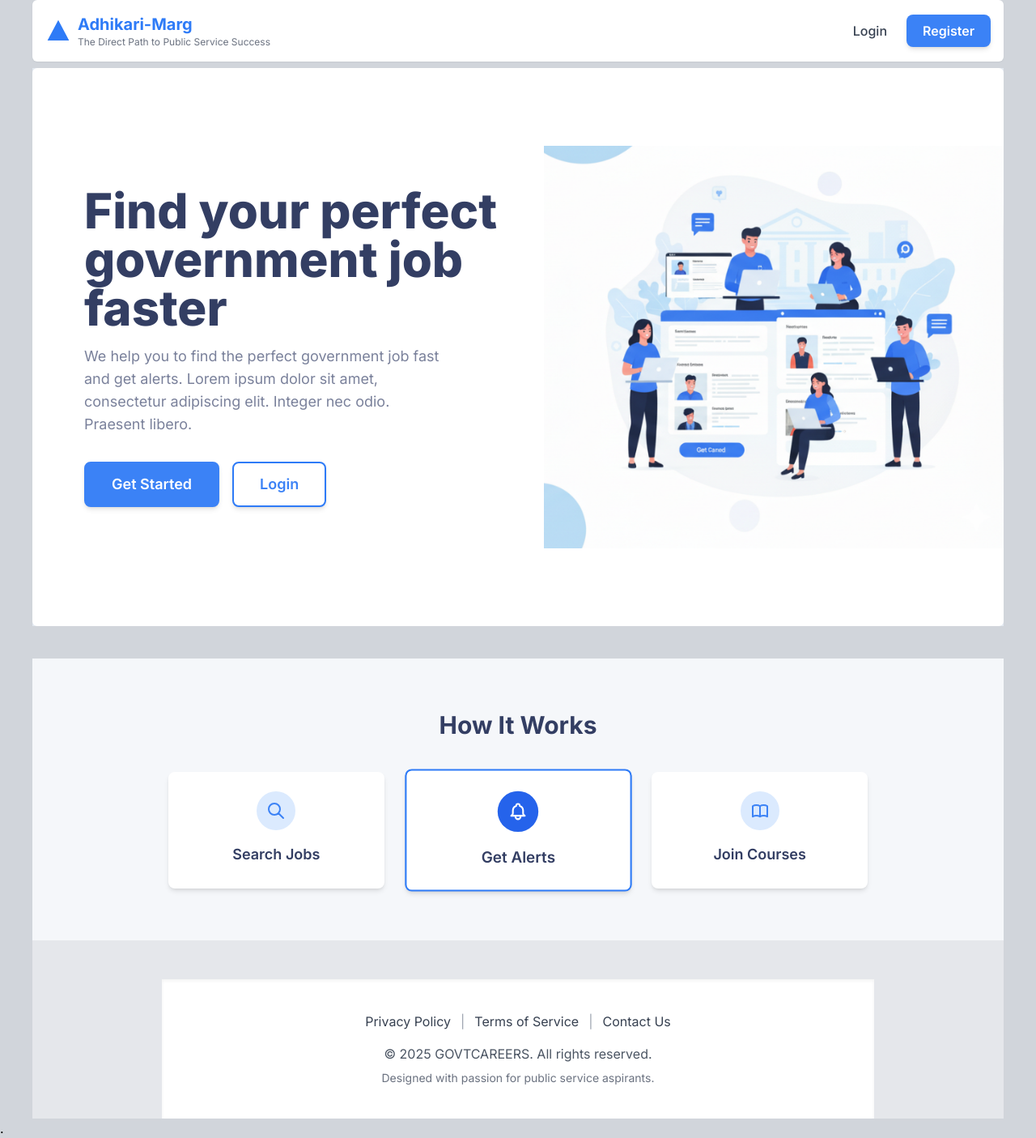
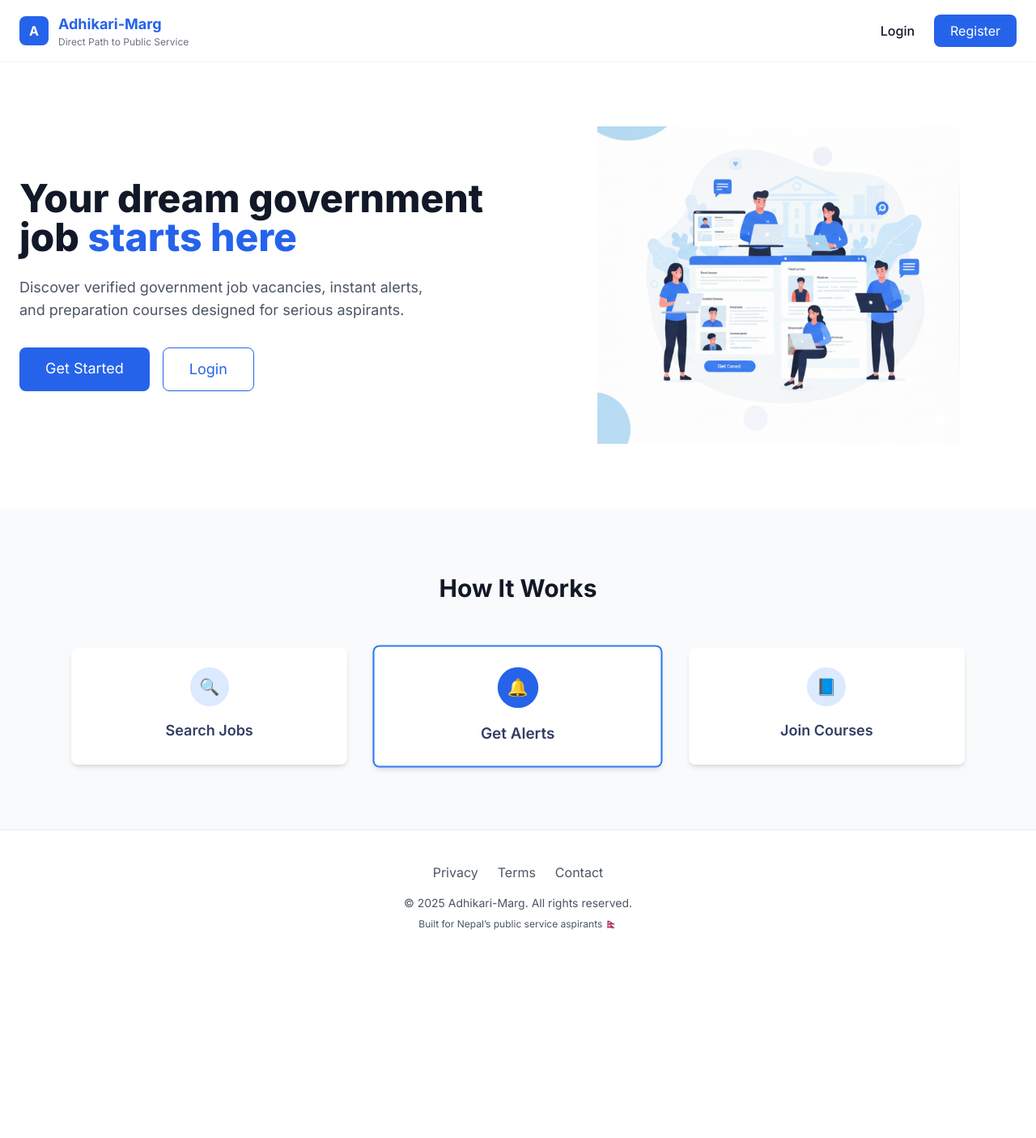
Before and after one commit to Mohitrawal7/Adhikari-marg, a React (Vite) app in the folder Adhikari-marg-frontend/: page / in a window 1280 px wide. Shown: the whole page at 81% size. After the commit the page ends 1189 px from the top, so only its background shows below. Built offline with nearby package versions, Linux system fonts and the light colour scheme.

Commit message:
preparing deployment link fixed

```diff
--- a/Adhikari-marg-frontend/src/api/axiosConfig.js
+++ b/Adhikari-marg-frontend/src/api/axiosConfig.js
@@ -1,7 +1,7 @@
 import axios from "axios";
 
 const api = axios.create({
-   baseURL:  "https://adhikari-marg.onrender.com" || "http://localhost:8080"
+   baseURL:  "https://adhikari-marg.onrender.com"
 });
 
 // Add a request interceptor
--- a/Adhikari-marg-frontend/src/pages/HomePage.jsx
+++ b/Adhikari-marg-frontend/src/pages/HomePage.jsx
@@ -1,216 +1,349 @@
-// src/pages/HomePage.jsx (or src/HomePage.jsx if you prefer)
+// // src/pages/HomePage.jsx (or src/HomePage.jsx if you prefer)
+// import React from "react";
+// import HowItWorksCard from "../components/HowItWorksCard";
+// import { Link } from "react-router-dom";
+
+// const HomePage = () => {
+//   return (
+//     <div className="min-h-screen bg-gray-300 font-sans  text-dark-text">
+//       {/* Top Bar with Name and Auth Links */}
+//       <div className="bg-white mx-10 rounded-md shadow-sm py-4">
+//         <div className="container mx-auto px-4 flex justify-between items-center">
+//           {/* Logo/Name */}
+//           <div className="flex items-center space-x-2">
+//             {/* You can replace this with an actual SVG logo or image */}
+//             <svg
+//               className="h-8 w-8 text-primary"
+//               fill="currentColor"
+//               viewBox="0 0 24 24"
+//             >
+//               <path d="M12 2L2 21h20L12 2zm0 6l-5.33 10h10.66L12 8z" />
+//             </svg>
+//             <div className="flex flex-col">
+//               <span className="text-xl font-bold text-primary">
+//                 Adhikari-Marg
+//               </span>
+//               <span className="text-xs text-gray-500">
+//                 The Direct Path to Public Service Success
+//               </span>
+//             </div>
+//           </div>
+
+//           {/* Login / Register Links */}
+//           <div className="flex items-center space-x-6 text-gray-700 font-medium">
+//             <Link
+//               to="/login"
+//               className="hover:text-primary transition duration-300"
+//             >
+//               Login
+//             </Link>
+//             <Link
+//               to="/register"
+//               className="bg-blue-500 text-white font-semibold py-2 px-5 rounded-lg shadow-md hover:bg-blue-600 transition duration-300"
+//             >
+//               Register
+//             </Link>
+//           </div>
+//         </div>
+//       </div>
+
+//       {/* Hero Section */}
+//       <div className="bg-slate-200 mx-10 mt-2">
+//       <section className="relative bg-white rounded-md py-24 overflow-hidden md:py-24">
+//         <div className="container mx-8 bg-white px-8 flex flex-col md:flex-row items-center justify-between ">
+//           {/* Text Content */}
+//           <div className="w-full md:w-1/2 text-center md:text-left mb-12 md:mb-0">
+//             <h1 className="text-4xl sm:text-5xl lg:text-6xl font-extrabold text-dark-text leading-tight mb-4">
+//               Find your perfect <br className="hidden sm:inline" /> government
+//               job faster
+//             </h1>
+//             <p className="text-base sm:text-lg text-gray-text mb-8 max-w-md mx-auto md:mx-0">
+//               We help you to find the perfect government job fast and get
+//               alerts. Lorem ipsum dolor sit amet, consectetur adipiscing elit.
+//               Integer nec odio. Praesent libero.
+//             </p>
+//             <div className="flex justify-center md:justify-start space-x-4">
+//               <Link
+//                 to="/register"
+//                 className="bg-blue-500 text-white font-semibold py-3 px-8 rounded-lg shadow-md border-2 border-blue-500
+//                    hover:bg-white hover:text-blue-500 transition duration-300 text-lg"
+//               >
+//                 Get Started
+//               </Link>
+
+//               {/* Login Button */}
+//               <Link
+//                 to="/login"
+//                 className="bg-white text-blue-500 font-semibold py-3 px-8 rounded-lg shadow-md border-2 border-primary
+//                    hover:bg-blue-500 hover:text-white transition duration-300 text-lg"
+//               >
+//                 Login
+//               </Link>
+//             </div>
+//           </div>
+
+//           {/* Illustration */}
+//           <div className="w-full md:w-1/2 flex justify-center md:justify-end">
+//             <img
+//               src="/images/hero.jpg.png" // Placeholder
+//               alt="People finding government jobs"
+//               className="w-full max-w-md md:max-w-lg lg:max-w-xl h-auto"
+//             />
+//           </div>
+//         </div>
+
+//         {/* Abstract background shapes */}
+//         <div className="absolute top-0 left-0 w-full h-full -z-10 opacity-30">
+//           <div className="absolute top-0 left-0 w-64 h-64 bg-light-blue rounded-full mix-blend-multiply filter blur-xl opacity-70 animate-blob"></div>
+//           <div className="absolute top-0 -right-20 w-72 h-72 bg-light-blue rounded-full mix-blend-multiply filter blur-xl opacity-70 animate-blob animation-delay-2000"></div>
+//           <div className="absolute -bottom-8 left-1/4 w-80 h-80 bg-light-blue rounded-full mix-blend-multiply filter blur-xl opacity-70 animate-blob animation-delay-4000"></div>
+//         </div>
+//       </section>
+//       </div>
+
+//       <div className="bg-gray-200 shadow-white mx-10 mt-10 ">
+//         {/* How It Works Section */}
+//         <section className="py-16 bg-light-gray-bg">
+//           <div className="container mx-auto px-4 max-w-4xl">
+//             <h2 className="text-3xl font-bold text-dark-text text-center mb-10">
+//               How It Works
+//             </h2>
+
+//             <div className="grid grid-cols-1 md:grid-cols-3 gap-8">
+//               <HowItWorksCard
+//                 icon={
+//                   <svg
+//                     className="h-6 w-6"
+//                     fill="none"
+//                     stroke="currentColor"
+//                     viewBox="0 0 24 24"
+//                     xmlns="http://www.w3.org/2000/svg"
+//                   >
+//                     <path
+//                       strokeLinecap="round"
+//                       strokeLinejoin="round"
+//                       strokeWidth="2"
+//                       d="M21 21l-6-6m2-5a7 7 0 11-14 0 7 7 0 0114 0z"
+//                     ></path>
+//                   </svg>
+//                 }
+//                 title="Search Jobs"
+//               />
+//               <HowItWorksCard
+//                 icon={
+//                   <svg
+//                     className="h-6 w-6"
+//                     fill="none"
+//                     stroke="currentColor"
+//                     viewBox="0 0 24 24"
+//                     xmlns="http://www.w3.org/2000/svg"
+//                   >
+//                     <path
+//                       strokeLinecap="round"
+//                       strokeLinejoin="round"
+//                       strokeWidth="2"
+//                       d="M15 17h5l-1.405-1.405A2.032 2.032 0 0118 14.158V11a6.002 6.002 0 00-4-5.659V5a2 2 0 10-4 0v.341C7.67 6.165 6 8.388 6 11v3.159c0 .538-.214 1.055-.595 1.436L4 17h5m6 0v1a3 3 0 11-6 0v-1m6 0H9"
+//                     ></path>
+//                   </svg>
+//                 }
+//                 title="Get Alerts"
+//                 isActive={true}
+//               />
+//               <HowItWorksCard
+//                 icon={
+//                   <svg
+//                     className="h-6 w-6"
+//                     fill="none"
+//                     stroke="currentColor"
+//                     viewBox="0 0 24 24"
+//                     xmlns="http://www.w3.org/2000/svg"
+//                   >
+//                     <path
+//                       strokeLinecap="round"
+//                       strokeLinejoin="round"
+//                       strokeWidth="2"
+//                       d="M12 6.253v13m0-13C10.832 5.477 9.246 5 7.5 5S4.168 5.477 3 6.253v13C4.168 18.477 5.754 18 7.5 18s3.332.477 4.5 1.253m0-13C13.168 5.477 14.754 5 16.5 5c1.747 0 3.332.477 4.5 1.253v13C19.832 18.477 18.246 18 16.5 18c-1.746 0-3.332.477-4.5 1.253"
+//                     ></path>
+//                   </svg>
+//                 }
+//                 title="Join Courses"
+//               />
+//             </div>
+//           </div>
+//         </section>
+
+//         {/* Footer */}
+
+//         <footer className="bg-white py-10 mx-40 mt-12 shadow-inner">
+//           <div className="container mx-auto px-4 text-center text-gray-600">
+//             <div className="mb-4">
+//               <a
+//                 href="#"
+//                 className="text-gray-700 hover:text-primary mx-3 transition duration-300"
+//               >
+//                 Privacy Policy
+//               </a>
+//               <span className="text-gray-400">|</span>
+//               <a
+//                 href="#"
+//                 className="text-gray-700 hover:text-primary mx-3 transition duration-300"
+//               >
+//                 Terms of Service
+//               </a>
+//               <span className="text-gray-400">|</span>
+//               <a
+//                 href="#"
+//                 className="text-gray-700 hover:text-primary mx-3 transition duration-300"
+//               >
+//                 Contact Us
+//               </a>
+//             </div>
+//             <p>
+//               &copy; {new Date().getFullYear()} GOVTCAREERS. All rights
+//               reserved.
+//             </p>
+//             <p className="mt-2 text-sm text-gray-500">
+//               Designed with passion for public service aspirants.
+//             </p>
+//           </div>
+//         </footer>
+//       </div>
+//       <div className="bg-gray-300 h-[1%] text-black">
+//         <p> .</p>
+//       </div>
+//     </div>
+//   );
+// };
+
+// export default HomePage;
+
+
+
+
 import React from "react";
+import { Link } from "react-router-dom";
 import HowItWorksCard from "../components/HowItWorksCard";
-import { Link } from "react-router-dom";
 
 const HomePage = () => {
   return (
-    <div className="min-h-screen bg-gray-300 font-sans  text-dark-text">
-      {/* Top Bar with Name and Auth Links */}
-      <div className="bg-white mx-10 rounded-md shadow-sm py-4">
-        <div className="container mx-auto px-4 flex justify-between items-center">
-          {/* Logo/Name */}
-          <div className="flex items-center space-x-2">
-            {/* You can replace this with an actual SVG logo or image */}
-            <svg
-              className="h-8 w-8 text-primary"
-              fill="currentColor"
-              viewBox="0 0 24 24"
-            >
-              <path d="M12 2L2 21h20L12 2zm0 6l-5.33 10h10.66L12 8z" />
-            </svg>
-            <div className="flex flex-col">
-              <span className="text-xl font-bold text-primary">
+    <div className="min-h-screen bg-gray-100 text-gray-900">
+
+      {/* ================= NAVBAR ================= */}
+      <header className="bg-white shadow-sm sticky top-0 z-50">
+        <div className="max-w-7xl mx-auto px-6 py-4 flex justify-between items-center">
+          <div className="flex items-center gap-3">
+            <div className="w-9 h-9 bg-blue-600 text-white rounded-lg flex items-center justify-center font-bold">
+              A
+            </div>
+            <div>
+              <h1 className="text-lg font-bold text-blue-600">
                 Adhikari-Marg
-              </span>
-              <span className="text-xs text-gray-500">
-                The Direct Path to Public Service Success
-              </span>
+              </h1>
+              <p className="text-xs text-gray-500">
+                Direct Path to Public Service
+              </p>
             </div>
           </div>
 
-          {/* Login / Register Links */}
-          <div className="flex items-center space-x-6 text-gray-700 font-medium">
-            <Link
-              to="/login"
-              className="hover:text-primary transition duration-300"
-            >
+          <div className="flex gap-6 items-center">
+            <Link to="/login" className="font-medium hover:text-blue-600">
               Login
             </Link>
             <Link
               to="/register"
-              className="bg-blue-500 text-white font-semibold py-2 px-5 rounded-lg shadow-md hover:bg-blue-600 transition duration-300"
+              className="bg-blue-600 text-white px-5 py-2 rounded-lg hover:bg-blue-700 transition"
             >
               Register
             </Link>
           </div>
         </div>
-      </div>
+      </header>
 
-      {/* Hero Section */}
-      <div className="bg-slate-200 mx-10 mt-2">
-      <section className="relative bg-white rounded-md py-24 overflow-hidden md:py-24">
-        <div className="container mx-8 bg-white px-8 flex flex-col md:flex-row items-center justify-between ">
-          {/* Text Content */}
-          <div className="w-full md:w-1/2 text-center md:text-left mb-12 md:mb-0">
-            <h1 className="text-4xl sm:text-5xl lg:text-6xl font-extrabold text-dark-text leading-tight mb-4">
-              Find your perfect <br className="hidden sm:inline" /> government
-              job faster
-            </h1>
-            <p className="text-base sm:text-lg text-gray-text mb-8 max-w-md mx-auto md:mx-0">
-              We help you to find the perfect government job fast and get
-              alerts. Lorem ipsum dolor sit amet, consectetur adipiscing elit.
-              Integer nec odio. Praesent libero.
+      {/* ================= HERO ================= */}
+      <section className="bg-white">
+        <div className="max-w-7xl mx-auto px-6 py-20 grid md:grid-cols-2 gap-14 items-center">
+          <div>
+            <h2 className="text-4xl md:text-5xl font-extrabold leading-tight mb-6">
+              Your dream government job
+              <span className="text-blue-600"> starts here</span>
+            </h2>
+
+            <p className="text-lg text-gray-600 mb-8 max-w-lg">
+              Discover verified government job vacancies, instant alerts,
+              and preparation courses designed for serious aspirants.
             </p>
-            <div className="flex justify-center md:justify-start space-x-4">
+
+            <div className="flex gap-4">
               <Link
                 to="/register"
-                className="bg-blue-500 text-white font-semibold py-3 px-8 rounded-lg shadow-md border-2 border-blue-500
-                   hover:bg-white hover:text-blue-500 transition duration-300 text-lg"
+                className="bg-blue-600 text-white px-8 py-3 rounded-lg text-lg hover:bg-blue-700 transition"
               >
                 Get Started
               </Link>
 
-              {/* Login Button */}
               <Link
                 to="/login"
-                className="bg-white text-blue-500 font-semibold py-3 px-8 rounded-lg shadow-md border-2 border-primary
-                   hover:bg-blue-500 hover:text-white transition duration-300 text-lg"
+                className="border border-blue-600 text-blue-600 px-8 py-3 rounded-lg text-lg hover:bg-blue-50 transition"
               >
                 Login
               </Link>
             </div>
           </div>
 
-          {/* Illustration */}
-          <div className="w-full md:w-1/2 flex justify-center md:justify-end">
+          <div className="flex justify-center">
             <img
-              src="/images/hero.jpg.png" // Placeholder
-              alt="People finding government jobs"
-              className="w-full max-w-md md:max-w-lg lg:max-w-xl h-auto"
+              src="/images/hero.jpg.png"
+              alt="Government job preparation"
+              className="max-w-md w-full"
             />
           </div>
         </div>
+      </section>
 
-        {/* Abstract background shapes */}
-        <div className="absolute top-0 left-0 w-full h-full -z-10 opacity-30">
-          <div className="absolute top-0 left-0 w-64 h-64 bg-light-blue rounded-full mix-blend-multiply filter blur-xl opacity-70 animate-blob"></div>
-          <div className="absolute top-0 -right-20 w-72 h-72 bg-light-blue rounded-full mix-blend-multiply filter blur-xl opacity-70 animate-blob animation-delay-2000"></div>
-          <div className="absolute -bottom-8 left-1/4 w-80 h-80 bg-light-blue rounded-full mix-blend-multiply filter blur-xl opacity-70 animate-blob animation-delay-4000"></div>
+      {/* ================= HOW IT WORKS ================= */}
+      <section className="bg-gray-50 py-20">
+        <div className="max-w-6xl mx-auto px-6">
+          <h3 className="text-3xl font-bold text-center mb-14">
+            How It Works
+          </h3>
+
+          <div className="grid md:grid-cols-3 gap-10">
+            <HowItWorksCard
+              title="Search Jobs"
+              icon={<span className="text-xl">🔍</span>}
+            />
+            <HowItWorksCard
+              title="Get Alerts"
+              isActive
+              icon={<span className="text-xl">🔔</span>}
+            />
+            <HowItWorksCard
+              title="Join Courses"
+              icon={<span className="text-xl">📘</span>}
+            />
+          </div>
         </div>
       </section>
-      </div>
 
-      <div className="bg-gray-200 shadow-white mx-10 mt-10 ">
-        {/* How It Works Section */}
-        <section className="py-16 bg-light-gray-bg">
-          <div className="container mx-auto px-4 max-w-4xl">
-            <h2 className="text-3xl font-bold text-dark-text text-center mb-10">
-              How It Works
-            </h2>
+      {/* ================= FOOTER ================= */}
+      <footer className="bg-white border-t">
+        <div className="max-w-7xl mx-auto px-6 py-10 text-center text-gray-600">
+          <div className="mb-4 space-x-6">
+            <a href="#" className="hover:text-blue-600">Privacy</a>
+            <a href="#" className="hover:text-blue-600">Terms</a>
+            <a href="#" className="hover:text-blue-600">Contact</a>
+          </div>
 
-            <div className="grid grid-cols-1 md:grid-cols-3 gap-8">
-              <HowItWorksCard
-                icon={
-                  <svg
-                    className="h-6 w-6"
-                    fill="none"
-                    stroke="currentColor"
-                    viewBox="0 0 24 24"
-                    xmlns="http://www.w3.org/2000/svg"
-                  >
-                    <path
-                      strokeLinecap="round"
-                      strokeLinejoin="round"
-                      strokeWidth="2"
-                      d="M21 21l-6-6m2-5a7 7 0 11-14 0 7 7 0 0114 0z"
-                    ></path>
-                  </svg>
-                }
-                title="Search Jobs"
-              />
-              <HowItWorksCard
-                icon={
-                  <svg
-                    className="h-6 w-6"
-                    fill="none"
-                    stroke="currentColor"
-                    viewBox="0 0 24 24"
-                    xmlns="http://www.w3.org/2000/svg"
-                  >
-                    <path
-                      strokeLinecap="round"
-                      strokeLinejoin="round"
-                      strokeWidth="2"
-                      d="M15 17h5l-1.405-1.405A2.032 2.032 0 0118 14.158V11a6.002 6.002 0 00-4-5.659V5a2 2 0 10-4 0v.341C7.67 6.165 6 8.388 6 11v3.159c0 .538-.214 1.055-.595 1.436L4 17h5m6 0v1a3 3 0 11-6 0v-1m6 0H9"
-                    ></path>
-                  </svg>
-                }
-                title="Get Alerts"
-                isActive={true}
-              />
-              <HowItWorksCard
-                icon={
-                  <svg
-                    className="h-6 w-6"
-                    fill="none"
-                    stroke="currentColor"
-                    viewBox="0 0 24 24"
-                    xmlns="http://www.w3.org/2000/svg"
-                  >
-                    <path
-                      strokeLinecap="round"
-                      strokeLinejoin="round"
-                      strokeWidth="2"
-                      d="M12 6.253v13m0-13C10.832 5.477 9.246 5 7.5 5S4.168 5.477 3 6.253v13C4.168 18.477 5.754 18 7.5 18s3.332.477 4.5 1.253m0-13C13.168 5.477 14.754 5 16.5 5c1.747 0 3.332.477 4.5 1.253v13C19.832 18.477 18.246 18 16.5 18c-1.746 0-3.332.477-4.5 1.253"
-                    ></path>
-                  </svg>
-                }
-                title="Join Courses"
-              />
-            </div>
-          </div>
-        </section>
+          <p className="text-sm">
+            © {new Date().getFullYear()} Adhikari-Marg. All rights reserved.
+          </p>
 
-        {/* Footer */}
+          <p className="text-xs mt-2">
+            Built for Nepal’s public service aspirants 🇳🇵
+          </p>
+        </div>
+      </footer>
 
-        <footer className="bg-white py-10 mx-40 mt-12 shadow-inner">
-          <div className="container mx-auto px-4 text-center text-gray-600">
-            <div className="mb-4">
-              <a
-                href="#"
-                className="text-gray-700 hover:text-primary mx-3 transition duration-300"
-              >
-                Privacy Policy
-              </a>
-              <span className="text-gray-400">|</span>
-              <a
-                href="#"
-                className="text-gray-700 hover:text-primary mx-3 transition duration-300"
-              >
-                Terms of Service
-              </a>
-              <span className="text-gray-400">|</span>
-              <a
-                href="#"
-                className="text-gray-700 hover:text-primary mx-3 transition duration-300"
-              >
-                Contact Us
-              </a>
-            </div>
-            <p>
-              &copy; {new Date().getFullYear()} GOVTCAREERS. All rights
-              reserved.
-            </p>
-            <p className="mt-2 text-sm text-gray-500">
-              Designed with passion for public service aspirants.
-            </p>
-          </div>
-        </footer>
-      </div>
-      <div className="bg-gray-300 h-[1%] text-black">
-        <p> .</p>
-      </div>
     </div>
   );
 };
```
